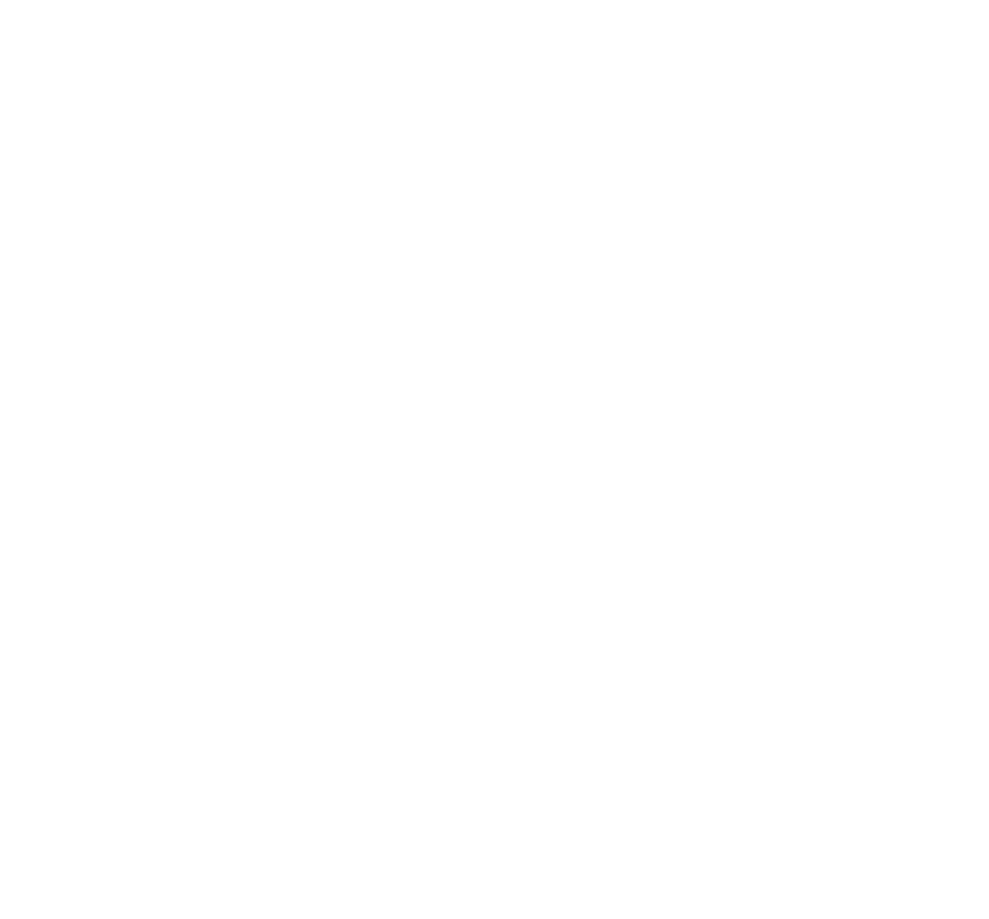
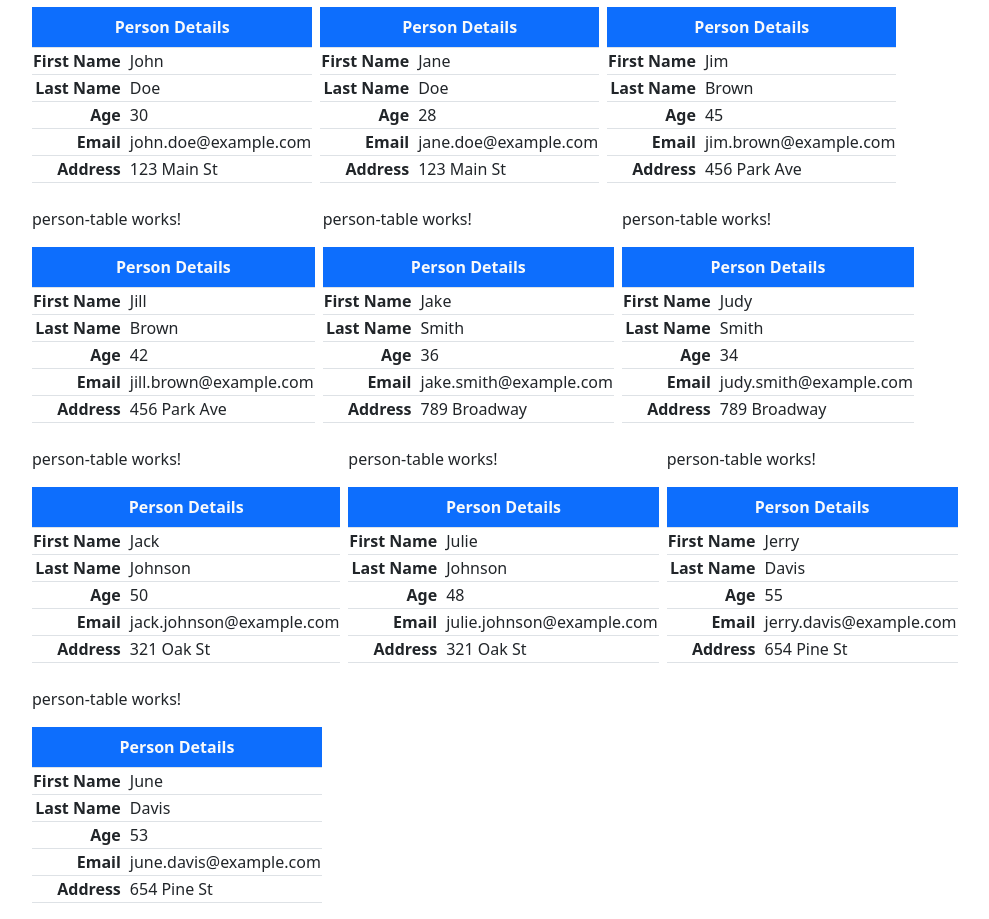
Before and after one commit to PanagiotaVas/angular-introduction, an Angular app: page / in a window 1280 px wide. Shown: the part 420-1339 px from the top of the page, without its empty margins (50-1039 px from the left). Before the commit the page ends 800 px from the top, so only its background shows below. Built offline with nearby package versions, Linux system fonts and the light colour scheme.

Commit message:
For stage 4

```diff
--- a/src/app/app.component.html
+++ b/src/app/app.component.html
@@ -17,9 +17,19 @@
   <h3>Welcome to Angular</h3>
   <p>Hello <strong>{{name}}</strong>! Nice to meet you.</p>
 
+  <h4>Component input Example </h4>
  <div class="d-flex gap-5 text-nowrap">
       <app-person-table [person]="person0"></app-person-table>
       <app-person-table></app-person-table>
       <app-person-table [person]="person1"></app-person-table>
  </div>
+
+ <h4>{{ '@for' }} Directive Example</h4>
+
+ <div class="d-flex flex-wrap text-nowrap gap-2">
+    @for (user of users; track user) {
+      <app-person-table [person]="user"></app-person-table>
+    }
+
+ </div>
 </div>
--- a/src/app/app.component.ts
+++ b/src/app/app.component.ts
@@ -1,5 +1,4 @@
 import { Component } from '@angular/core';
-import { RouterOutlet } from '@angular/router';
 import { PersonTableComponent } from './components/person-table/person-table.component';
 import { Person } from './shared/interface/person';
 
@@ -30,4 +29,77 @@
     email: 'aa@.a',
     address: 'Brooklyn, USA'
   }
+
+  users: Person[] = [
+    {
+      givenName: 'John',
+      surName: 'Doe',
+      age: 30,
+      email: 'john.doe@example.com',
+      address: '123 Main St',
+    },
+    {
+      givenName: 'Jane',
+      surName: 'Doe',
+      age: 28,
+      email: 'jane.doe@example.com',
+      address: '123 Main St',
+    },
+    {
+      givenName: 'Jim',
+      surName: 'Brown',
+      age: 45,
+      email: 'jim.brown@example.com',
+      address: '456 Park Ave',
+    },
+    {
+      givenName: 'Jill',
+      surName: 'Brown',
+      age: 42,
+      email: 'jill.brown@example.com',
+      address: '456 Park Ave',
+    },
+    {
+      givenName: 'Jake',
+      surName: 'Smith',
+      age: 36,
+      email: 'jake.smith@example.com',
+      address: '789 Broadway',
+    },
+    {
+      givenName: 'Judy',
+      surName: 'Smith',
+      age: 34,
+      email: 'judy.smith@example.com',
+      address: '789 Broadway',
+    },
+    {
+      givenName: 'Jack',
+      surName: 'Johnson',
+      age: 50,
+      email: 'jack.johnson@example.com',
+      address: '321 Oak St',
+    },
+    {
+      givenName: 'Julie',
+      surName: 'Johnson',
+      age: 48,
+      email: 'julie.johnson@example.com',
+      address: '321 Oak St',
+    },
+    {
+      givenName: 'Jerry',
+      surName: 'Davis',
+      age: 55,
+      email: 'jerry.davis@example.com',
+      address: '654 Pine St',
+    },
+    {
+      givenName: 'June',
+      surName: 'Davis',
+      age: 53,
+      email: 'june.davis@example.com',
+      address: '654 Pine St',
+    },
+  ];
 }
--- a/src/app/components/person-table/person-table.component.html
+++ b/src/app/components/person-table/person-table.component.html
@@ -6,7 +6,7 @@
   </div>
 } @else {
 
-  <table class="table table-bordered w-50">
+  <table class="table table-bordered">
       <caption class="caption-top fw-bold bg-primary text-light text-center">
         Person Details
       </caption>
```
Also changed, not shown: 1 other file (tests, documents, lock files or other folders).
